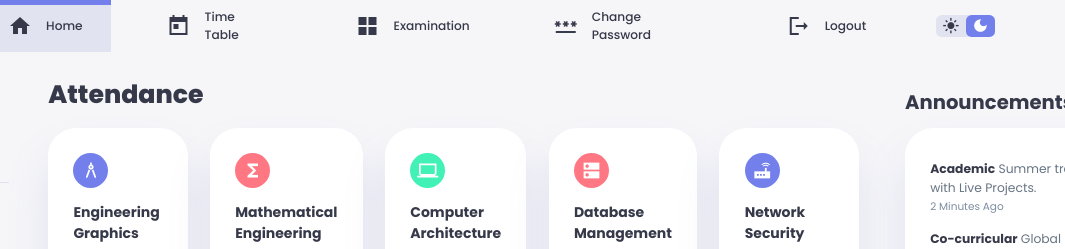
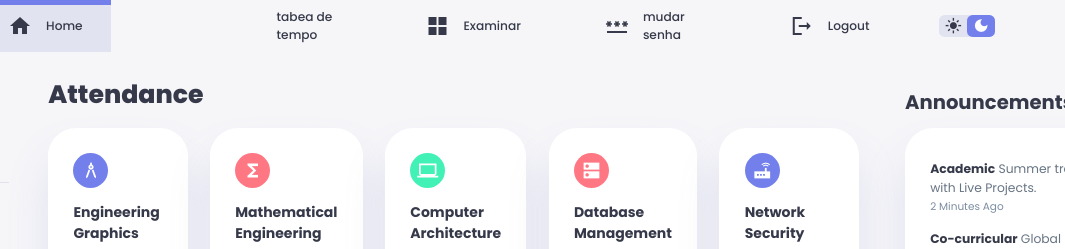
Before and after one commit to topsommarcosaragao-boop/tanques, a plain HTML site: page index.html in a window 1280 px wide. Shown: the top 249 px of the page, 215-1280 px from the left. Drawn offline with Linux system fonts and the light colour scheme.

Commit message:
Add files via upload

```diff
--- a/index.html
+++ b/index.html
@@ -4,7 +4,7 @@
     <meta charset="UTF-8">
     <meta http-equiv="X-UA-Compatible" content="IE=edge">
     <meta name="viewport" content="width=device-width, initial-scale=1.0">
-    <title>Student Dashboard</title>
+    <title>automacao de tanques</title>
     <link rel="shortcut icon" href="./images/logo.png">
     <link href="https://fonts.googleapis.com/icon?family=Material+Icons+Sharp" rel="stylesheet">
     <link rel="stylesheet" href="style.css">
@@ -21,16 +21,16 @@
                 <h3>Home</h3>
             </a>
             <a href="timetable.html" onclick="timeTableAll()">
-                <span class="material-icons-sharp">today</span>
-                <h3>Time Table</h3>
+                <span class="material-icons-sharp">hoje</span>
+                <h3>tabea de tempo</h3>
             </a>
             <a href="exam.html">
                 <span class="material-icons-sharp">grid_view</span>
-                <h3>Examination</h3>
+                <h3>Examinar</h3>
             </a>
             <a href="password.html">
                 <span class="material-icons-sharp">password</span>
-                <h3>Change Password</h3>
+                <h3>mudar senha</h3>
             </a>
             <a href="#">
                 <span class="material-icons-sharp" onclick="">logout</span>
```
